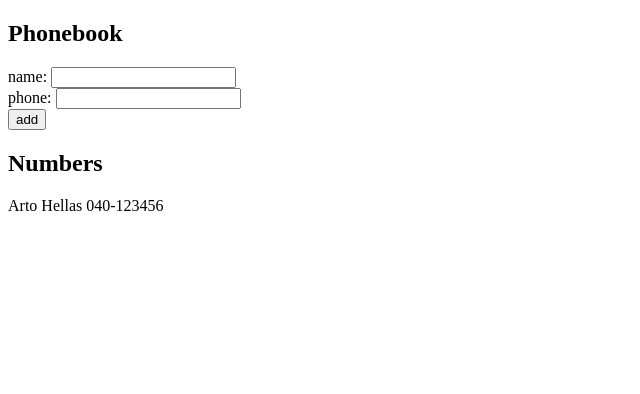
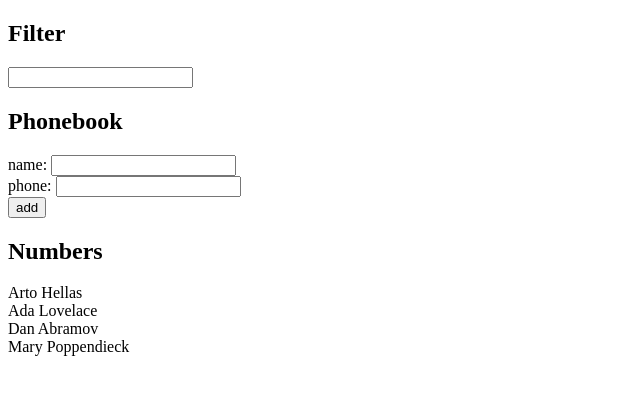
Before and after one commit to santibpz/fullstackopen, a React (Vite) app in the folder part2/phonebook/: page / in a window 1280 px wide. Shown: the top 394 px of the page, without its empty margins (0-640 px from the left). Built offline with nearby package versions, Linux system fonts and the light colour scheme.

Commit message:
completed exercise 2.9

```diff
--- a/part2/phonebook/src/App.jsx
+++ b/part2/phonebook/src/App.jsx
@@ -3,13 +3,49 @@ import Person from './components/Person'
 
 const App = () => {
   const [persons, setPersons] = useState([
-    { name: 'Arto Hellas', phone: '040-123456' }
+    { name: 'Arto Hellas', number: '040-123456', id: 1 },
+    { name: 'Ada Lovelace', number: '39-44-5323523', id: 2 },
+    { name: 'Dan Abramov', number: '12-43-234345', id: 3 },
+    { name: 'Mary Poppendieck', number: '39-23-6423122', id: 4 }
   ])
+  const [personsFound, setPersonsFound] = useState([])
   const [newName, setNewName] = useState('')
   const [newPhone, setNewPhone] = useState('')
+  const [matchFound, setMatchFound] = useState(false)
+  const [nameToFind, setNameToFind] = useState('')
 
+
+
+  // function to filter by name
+  const handleFind = (e) => {
+
+    setNameToFind(e.target.value)
+
+    const pattern = e.target.value.toLowerCase()
+
+    // check if a person is found
+    const personsFoundByName = persons.filter(p => p.name.toLowerCase().startsWith(pattern))
+
+    // if persons are found
+    if(personsFoundByName.length !== 0) {
+      setMatchFound(true)
+      setPersonsFound(personsFoundByName)
+      return
+    }
+
+    // if no persons are found
+    setPersonsFound([])
+    setMatchFound(false)
+
+  }
+
+  // function to add a new person to the phonebook
   const handleSubmit = e => {
     e.preventDefault()
+
+    // Toggle found state to false when adding a new person
+    setMatchFound(false)
+    setNameToFind('')
 
     // check if person to be added already exists in the phonebook
     const repeatedName = persons.find(p => p.name === newName)
@@ -30,15 +66,26 @@ const App = () => {
     setNewPhone('')
   }
 
+  const personsToShow = matchFound ?
+                        personsFound :
+                        persons
+
   return (
     <div>
+
+      <h2>Filter</h2>
+      <div>
+        <input
+         value = {nameToFind}
+         onChange = {handleFind}/>
+      </div>
+
       <h2>Phonebook</h2>
       <form onSubmit = {handleSubmit}>
         <div>
           name: <input
                  value = {newName}
                  onChange = {(event) => setNewName(event.target.value)} />
-
         </div>
 
         <div>
@@ -50,9 +97,10 @@ const App = () => {
           <button type="submit">add</button>
         </div>
       </form>
+
       <h2>Numbers</h2>
       {
-        persons.map(person => <Person key = {person.name} name={person.name} phone={person.phone} />)
+        personsToShow.map(person => <Person key = {person.id} name={person.name} phone={person.phone} />)
       }
     </div>
   )
```
